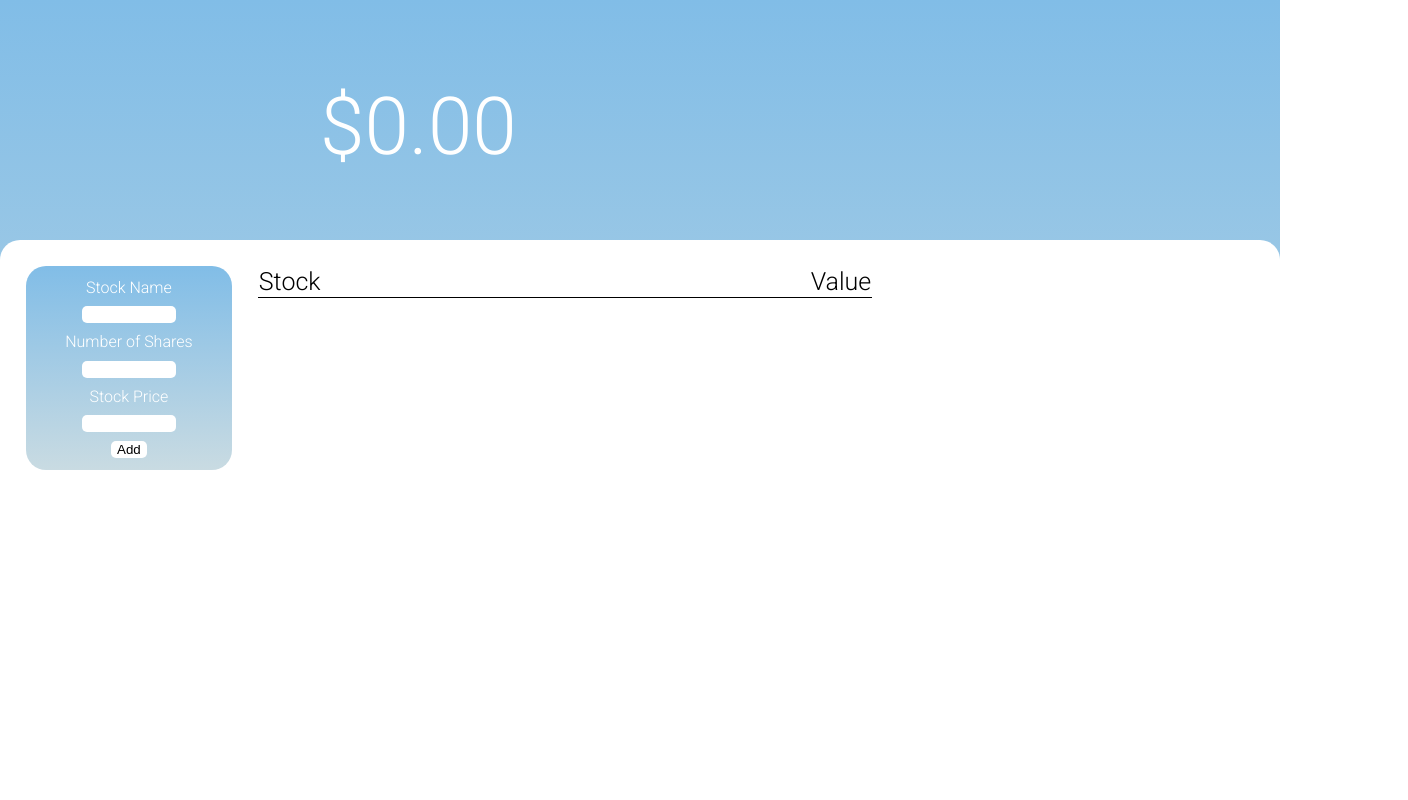
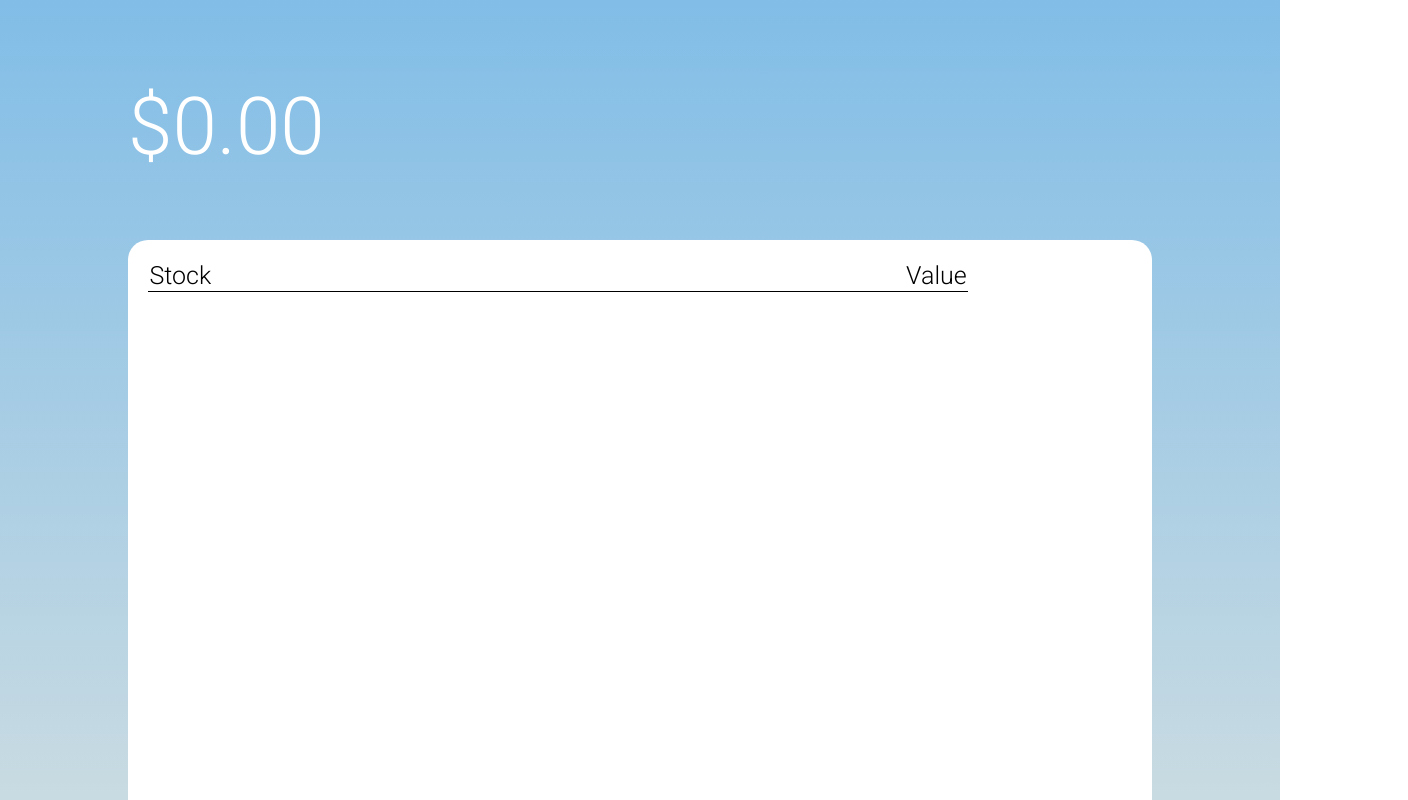
Before and after one commit to Stefan-RR/stock-portfolio-tracker, a React (Create React App) app: page / in a window 1280 px wide. Shown: the whole page, 1408 px wide, since content can reach past the window. Built offline with nearby package versions, Linux system fonts and the light colour scheme.

Commit message:
Update App.css

```diff
--- a/src/App.css
+++ b/src/App.css
@@ -11,8 +11,6 @@ html {
 }
 .top {
     display: flex;
-    align-items: left;
-    padding-left: 10%;
     font-size: 80px;
     width: 100%;
     height: 30vh;
@@ -21,26 +19,33 @@ html {
     color: white;
     margin-left: auto;
     margin-right: auto;
-    width: 70%;
+    width: 80%;
 }
 .bottom {
     display: flex;
-    width: 100%;
+    width: 80%;
     height: 70vh;
     background-color: rgb(255, 255, 255);
     border-radius: 20px 20px 0 0;
+    margin-left: auto;
+    margin-right: auto;
 }
 .right {
     text-align: right;
 }
+.add {
+    font-size: 50px;
+    display:block
+}
 .form {
-    display: flex;
+    display: none;
     flex-direction: column;
     width: auto;
     height: auto;
     margin-top: 2%;
     margin-bottom: auto;
     margin-left: 2%;
+    margin-right: 2%;
     padding: 1%;
     border-radius: 20px;
     color: white;
@@ -62,13 +67,14 @@ html {
     border-style: none;
 }
 .holdingsTable {
-    width: 60%;
+    width: 80%;
     padding-top: 2%;
     padding-left: 2%;
+    padding-right: 2%;
     font-size: 25px;
 }
 .holdingsTable table {
-    width: 80%;
+    width: 100%;
     text-align: left;
     border-collapse: collapse;
 }
```
